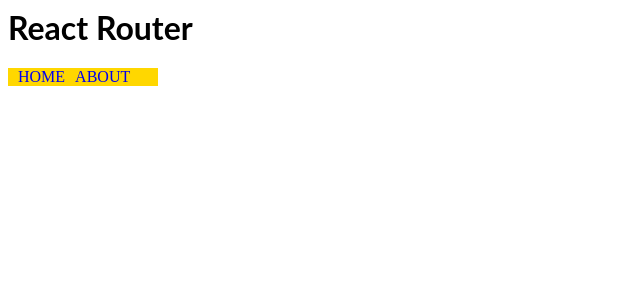
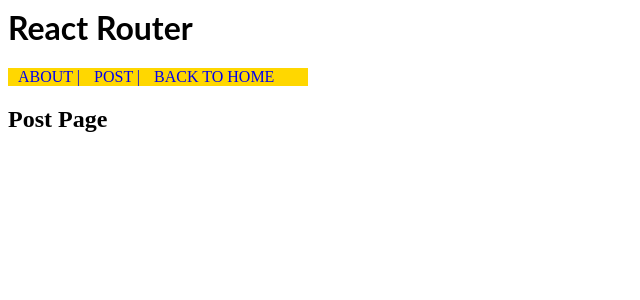
Before and after one commit to courthub74/react-router-stackblitz, a React (Create React App) app: page /Post in a window 1280 px wide. Shown: the top 300 px of the page, without its empty margins (0-640 px from the left). Built offline with nearby package versions, Linux system fonts and the light colour scheme.

Commit message:
Working Links

```diff
--- a/src/App.js
+++ b/src/App.js
@@ -5,16 +5,18 @@
 import Home from './components/Home';
 import About from './components/About';
 import Nav from './components/Nav';
+import Post from './components/Post';
 
 export default function App() {
   return (
     <Router>
       <div className="app">
         <h1>React Router</h1>
+        <Nav />
         <Switch>
-          <Nav />
-          <Route path="/" component={Home}></Route>
-          <Route path="/about" component={About}></Route>
+          <Route path="/" exact component={Home}></Route>
+          <Route path="/Post" component={Post}></Route>
+          <Route path="/About" component={About}></Route>
         </Switch>
       </div>
     </Router>
--- a/src/components/About.js
+++ b/src/components/About.js
@@ -1,5 +1,5 @@
 import React from 'react';
 
-export default function About(props) {
+export default function About() {
   return <h2>About Page</h2>;
 }
--- a/src/components/Home.js
+++ b/src/components/Home.js
@@ -1,5 +1,5 @@
 import React from 'react';
 
-export default function Home(props) {
+export default function Home() {
   return <h2>Home Page</h2>;
 }
--- a/src/components/Nav.js
+++ b/src/components/Nav.js
@@ -4,8 +4,9 @@
 export default function Nav() {
   return (
     <nav className="navi">
-      <Link to="/">HOME</Link>
-      <Link to="/about">ABOUT</Link>
+      <Link to="/About">ABOUT | </Link>
+      <Link to="/Post">POST | </Link>
+      <Link to="/">BACK TO HOME</Link>
     </nav>
   );
 }
--- /dev/null
+++ b/src/components/Post.js
@@ -0,0 +1,5 @@
+import React from 'react';
+
+export default function Post() {
+  return <h2>Post Page</h2>;
+}
--- a/src/style.css
+++ b/src/style.css
@@ -5,7 +5,7 @@
 
 .navi {
   background-color: gold;
-  width: 150px;
+  width: 300px;
 }
 
 .navi a {
```
